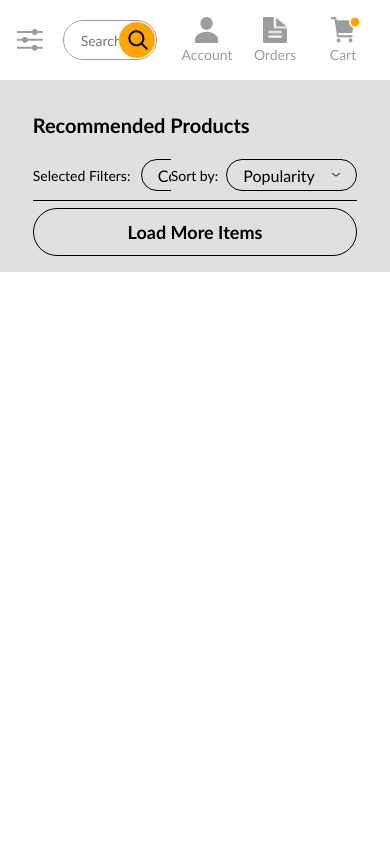
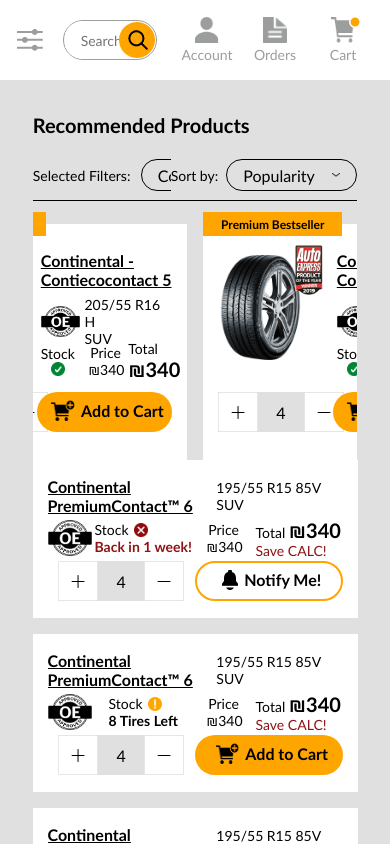
Before and after one commit to nihalvaria/this-is-dmg, a React (Create React App) app: page / in a window 390 px wide. Built offline with nearby package versions, Linux system fonts and the light colour scheme.

Commit message:
Mapping Products

```diff
--- a/src/Pages/Home/Home.jsx
+++ b/src/Pages/Home/Home.jsx
@@ -3,6 +3,9 @@
 import Navbar from 'Containers/Navbar/Navbar'
 import Filter from 'Containers/Filter/Filter'
 import FullWidthButton from 'Components/Common/FullWidthButton/FullWidthButton'
+import ProductItem from 'Containers/ProductItem/ProductItem'
+
+import { productList } from 'Data/ProductList'
 
 const Home = () => {
 
@@ -10,6 +13,24 @@
 		<div className="Home flex">
             <Navbar />
 			<Filter />
+			<div className="featured-list flex">
+				{
+					productList[ 'products' ].map( item => {
+						if( item.featured ) {
+							return <ProductItem key={ item.id } data={ item } />
+						}
+					} )
+				}
+			</div>
+			<div className="product-list flex">
+				{
+					productList[ 'products' ].map( item => {
+						if( !item.featured ) {
+							return <ProductItem key={ item.id } data={ item } />
+						}
+					} )
+				}
+			</div>
 			<FullWidthButton value={ 'Load More Items' } handleClick={ () => console.log( 'load more items' ) } />
         </div>
 	)
--- a/src/Pages/Home/Home.scss
+++ b/src/Pages/Home/Home.scss
@@ -4,6 +4,17 @@
     flex-direction: column;
     background-color: var( --primary-color );
     padding: 80px 28.5px 16px 28.5px;
+
+    .product-list {
+        width: inherit;
+        flex-wrap: wrap;
+        flex-direction: column;
+        min-width: 325px;
+    }
+
+    .featured-list {
+        width: inherit;
+    }
 }
 
 
@@ -14,9 +25,24 @@
 }
 
 
+@media only screen and ( max-width: 1023px ) {
+    .Home {
+
+        .featured-list {
+            overflow-y: scroll;
+        }
+    }
+}
+
+
 @media only screen and ( max-width: 768px ) and ( orientation: portrait ) {
     .Home {
         padding: 80px 32.75px 16px 32.75px;
+
+        .product-list {
+            flex-direction: row;
+            justify-content: space-around;
+        }
     }
 }
 
@@ -24,5 +50,9 @@
 @media only screen and ( max-width: 375px ) and ( orientation: portrait ) {
     .Home {
         padding: 56px 18.5px 16px 18.5px;
+
+        .featured-list {
+            justify-content: flex-start;
+        }
     }
 }
```
